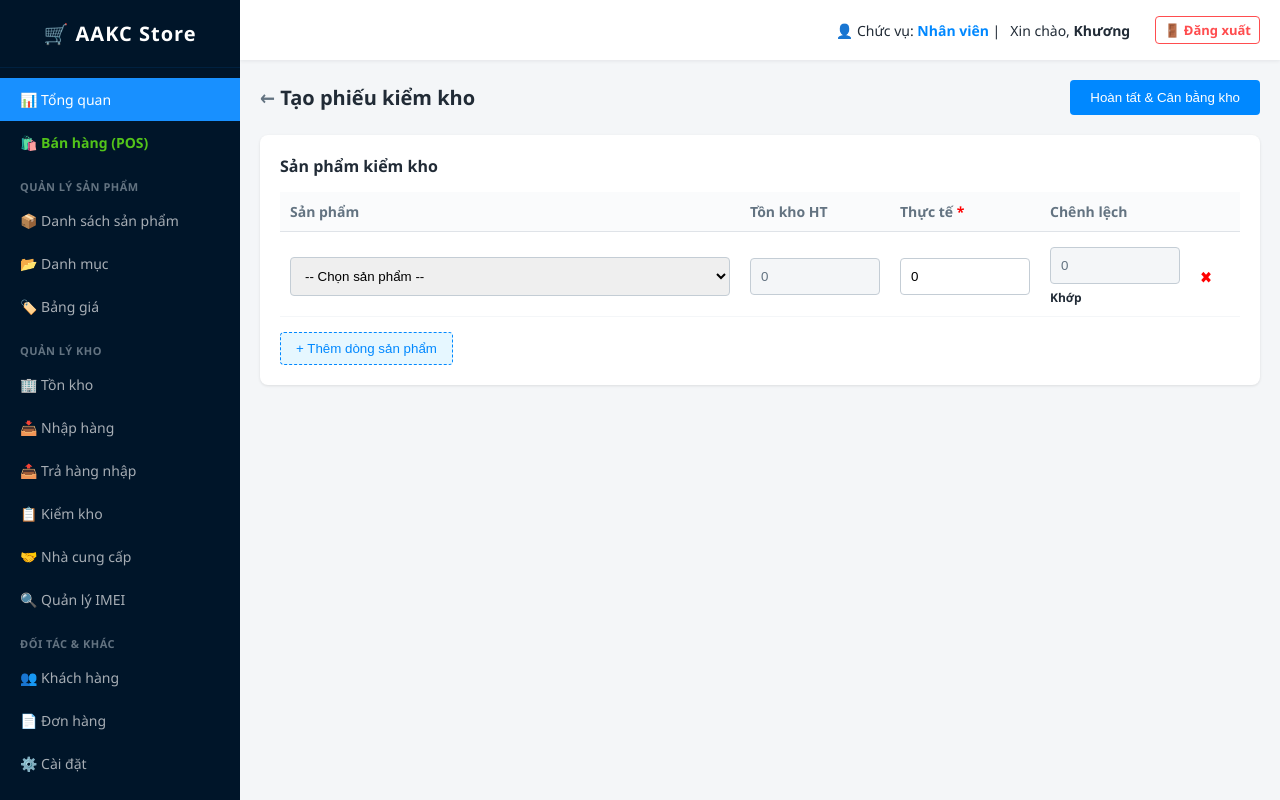
After one commit to minhkhuong2/de_an_quan_ly_ban_hang, a PHP site: page /app/views/inventory_check/add.php in a window 1280 px wide. The commit adds this page. Run offline with PHP 8.4, Linux system fonts and the light colour scheme; the template is opened without the code that fills it, so the values that code supplies are empty.

Commit message:
lên up lại 11

```diff
--- a/app/core/App.php
+++ b/app/core/App.php
@@ -41,6 +41,9 @@ class App
         'add_purchase'     => ['PurchaseOrderController', 'add'],
         'purchase_return_list' => ['PurchaseReturnController', 'list'], // Thêm dòng này
         'add_purchase_return'  => ['PurchaseReturnController', 'add'],
+
+        'inventory_check_list' => ['InventoryCheckController', 'list'],
+        'add_inventory_check'  => ['InventoryCheckController', 'add'],
 
         // --- Quản lý IMEI (Cũ) ---
         'list'             => ['ImeiController', 'list'],
--- /dev/null
+++ b/app/views/inventory_check/add.php
@@ -0,0 +1,159 @@
+<?php require_once __DIR__ . '/../layout/header.php'; ?>
+<?php /** @var array $products */ ?>
+<style>
+    .sapo-card {
+        background: #fff;
+        border-radius: 8px;
+        box-shadow: 0 1px 3px rgba(0, 0, 0, 0.1);
+        padding: 20px;
+        margin-bottom: 20px;
+    }
+
+    .form-control {
+        width: 100%;
+        padding: 10px;
+        border: 1px solid #c4cdd5;
+        border-radius: 4px;
+        outline: none;
+        margin-top: 5px;
+        box-sizing: border-box;
+    }
+
+    .btn-save {
+        background: #0088ff;
+        color: #fff;
+        border: none;
+        padding: 10px 20px;
+        border-radius: 4px;
+        font-weight: 500;
+        cursor: pointer;
+    }
+
+    .table-import {
+        width: 100%;
+        border-collapse: collapse;
+        margin-top: 15px;
+    }
+
+    .table-import th {
+        background: #fafbfc;
+        padding: 10px;
+        text-align: left;
+        font-size: 14px;
+        color: #637381;
+        border-bottom: 1px solid #dfe3e8;
+    }
+
+    .table-import td {
+        padding: 10px;
+        border-bottom: 1px solid #f4f6f8;
+    }
+
+    .input-readonly {
+        background: #f4f6f8;
+        color: #637381;
+        pointer-events: none;
+    }
+</style>
+
+<form action="index.php?action=add_inventory_check" method="POST">
+    <div style="display: flex; justify-content: space-between; align-items: center; margin-bottom: 20px;">
+        <h2 style="font-size: 20px; color: #212b36;"><a href="index.php?action=inventory_check_list" style="text-decoration:none; color:#637381;">←</a> Tạo phiếu kiểm kho</h2>
+        <button type="submit" class="btn-save">Hoàn tất & Cân bằng kho</button>
+    </div>
+
+    <div class="sapo-card">
+        <h3 style="font-size: 16px; margin-bottom: 10px;">Sản phẩm kiểm kho</h3>
+        <table class="table-import" id="checkTable">
+            <thead>
+                <tr>
+                    <th>Sản phẩm</th>
+                    <th style="width: 150px;">Tồn kho HT</th>
+                    <th style="width: 150px;">Thực tế <span style="color:red;">*</span></th>
+                    <th style="width: 150px;">Chênh lệch</th>
+                    <th style="width: 50px;"></th>
+                </tr>
+            </thead>
+            <tbody id="checkBody">
+                <tr class="item-row">
+                    <td>
+                        <select name="product_id[]" class="form-control" required onchange="selectProduct(this)">
+                            <option value="">-- Chọn sản phẩm --</option>
+                            <?php foreach ($products as $p): ?>
+                                <option value="<?php echo $p['id']; ?>" data-stock="<?php echo $p['ton_kho'] ?? 0; ?>">
+                                    <?php echo htmlspecialchars($p['product_name']); ?>
+                                </option>
+                            <?php endforeach; ?>
+                        </select>
+                    </td>
+                    <td><input type="number" name="system_stock[]" class="form-control sys-stock input-readonly" value="0" readonly tabindex="-1"></td>
+                    <td><input type="number" name="actual_stock[]" class="form-control actual-stock" value="0" min="0" required oninput="calcDiscrepancy(this)"></td>
+                    <td>
+                        <input type="number" name="discrepancy[]" class="form-control diff-stock input-readonly" value="0" readonly tabindex="-1">
+                        <span class="diff-hint" style="font-size: 12px; font-weight: bold; margin-top: 5px; display:block;">Khớp</span>
+                    </td>
+                    <td style="padding-top: 15px;"><a href="javascript:void(0)" onclick="this.closest('tr').remove();" style="color: red; text-decoration: none;">✖</a></td>
+                </tr>
+            </tbody>
+        </table>
+        <button type="button" onclick="addRow()" style="background: #e6f7ff; color: #0088ff; border: 1px dashed #0088ff; padding: 8px 15px; border-radius: 4px; margin-top: 15px; cursor: pointer;">+ Thêm dòng sản phẩm</button>
+    </div>
+</form>
+
+<script>
+    // JS Tự động điền Tồn kho Hệ thống khi chọn SP
+    function selectProduct(selectObj) {
+        let row = selectObj.closest('tr');
+        let sysStockInput = row.querySelector('.sys-stock');
+        let actualStockInput = row.querySelector('.actual-stock');
+
+        if (selectObj.selectedIndex > 0) {
+            let selectedOption = selectObj.options[selectObj.selectedIndex];
+            let stock = selectedOption.getAttribute('data-stock');
+            sysStockInput.value = stock;
+            actualStockInput.value = stock; // Mặc định thực tế = hệ thống
+        } else {
+            sysStockInput.value = 0;
+            actualStockInput.value = 0;
+        }
+        calcDiscrepancy(actualStockInput);
+    }
+
+    // JS Tự động tính độ chênh lệch (Thực tế - Hệ thống)
+    function calcDiscrepancy(inputObj) {
+        let row = inputObj.closest('tr');
+        let sysStock = parseInt(row.querySelector('.sys-stock').value) || 0;
+        let actualStock = parseInt(row.querySelector('.actual-stock').value) || 0;
+        let diffInput = row.querySelector('.diff-stock');
+        let diffHint = row.querySelector('.diff-hint');
+
+        let diff = actualStock - sysStock;
+        diffInput.value = diff;
+
+        if (diff > 0) {
+            diffHint.innerText = 'Thừa ' + diff;
+            diffHint.style.color = '#108043';
+        } else if (diff < 0) {
+            diffHint.innerText = 'Thiếu ' + Math.abs(diff);
+            diffHint.style.color = '#ff4d4f';
+        } else {
+            diffHint.innerText = 'Khớp';
+            diffHint.style.color = '#212b36';
+        }
+    }
+
+    function addRow() {
+        let tbody = document.getElementById('checkBody');
+        let tr = document.createElement('tr');
+        tr.className = 'item-row';
+        tr.innerHTML = document.querySelector('.item-row').innerHTML;
+        // Reset values for new row
+        tr.querySelector('.sys-stock').value = 0;
+        tr.querySelector('.actual-stock').value = 0;
+        tr.querySelector('.diff-stock').value = 0;
+        tr.querySelector('.diff-hint').innerText = 'Khớp';
+        tr.querySelector('.diff-hint').style.color = '#212b36';
+        tbody.appendChild(tr);
+    }
+</script>
+<?php require_once __DIR__ . '/../layout/footer.php'; ?>
--- a/app/views/layout/header.php
+++ b/app/views/layout/header.php
@@ -168,6 +168,8 @@ $user_session = isset($_SESSION['user']) ? $_SESSION['user'] : ['role' => 'Nhân
 
             <a href="index.php?action=purchase_return_list" class="menu-item <?php echo ($current_action == 'purchase_return_list' || $current_action == 'add_purchase_return') ? 'active' : ''; ?>">📤 Trả hàng nhập</a>
 
+            <a href="index.php?action=inventory_check_list" class="menu-item <?php echo ($current_action == 'inventory_check_list' || $current_action == 'add_inventory_check') ? 'active' : ''; ?>">📋 Kiểm kho</a>
+
             <a href="index.php?action=supplier_list" class="menu-item <?php echo ($current_action == 'supplier_list' || $current_action == 'add_supplier' || $current_action == 'edit_supplier') ? 'active' : ''; ?>">🤝 Nhà cung cấp</a>
             <a href="index.php?action=list" class="menu-item <?php echo ($current_action == 'list' || $current_action == 'add' || $current_action == 'sell' || $current_action == 'warranty' || $current_action == 'returnItem' || $current_action == 'search') ? 'active' : ''; ?>">
                 🔍 Quản lý IMEI
```
Also changed, not shown: app/controllers/InventoryCheckController.php (added, +37 -0 lines), app/models/InventoryCheckModel.php (added, +67 -0 lines), app/views/inventory_check/list.php (added, +77 -0 lines).
